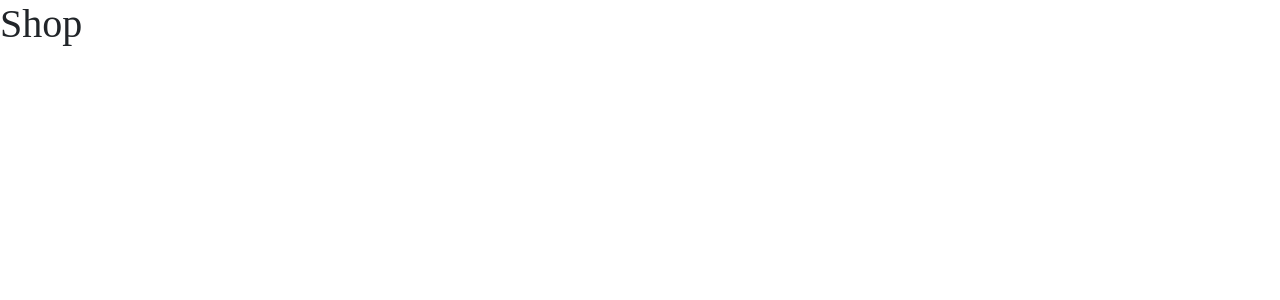
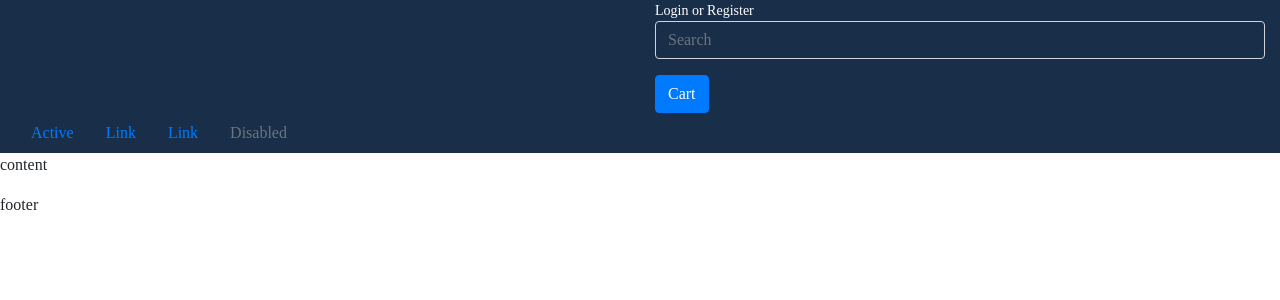
Before and after one commit to vastagricsi/stylus-shop-react-bootstrap-workshop, a React (Create React App) app: page / in a window 1280 px wide. Shown: the top 300 px of the page. Built offline with nearby package versions, Linux system fonts and the light colour scheme; no server answers; a web font is replaced by a local one.

Commit message:
navbar basics and first request

```diff
--- a/src/App.js
+++ b/src/App.js
@@ -1,10 +1,21 @@
+import Navbar from "./components/Navbar";
+import Footer from "./components/Footer";
+import "./components/styles/main.scss"
 
 function App() {
-  return (
-    <div className="App">
-      <h1>Shop</h1>
-    </div>
-  );
+    return (
+        <div className="App">
+                <header>
+                    <Navbar/>
+                </header>
+                <section className="content">
+                    <p>content</p>
+                </section>
+                <footer>
+                    <Footer/>
+                </footer>
+        </div>
+    );
 }
 
 export default App;
--- /dev/null
+++ b/src/components/Footer.js
@@ -0,0 +1,9 @@
+import React from 'react';
+
+function Footer(props) {
+    return (
+        <div>footer</div>
+    );
+}
+
+export default Footer;
--- /dev/null
+++ b/src/components/Navbar.js
@@ -0,0 +1,89 @@
+import React, {useEffect, useState} from 'react';
+import './styles/_navber.scss';
+import {Nav} from "react-bootstrap";
+import axios from "axios";
+
+function Login() {
+    return <small>Login or Register</small>;
+}
+
+function SearchField() {
+    return <form className="form">
+        <div className="form-group">
+            <input type='text' className="form-control" placeholder="Search"/>
+        </div>
+    </form>;
+}
+
+function Cart() {
+    return <button type="button" className="btn btn-primary">Cart</button>;
+}
+
+function Menu() {
+    return (
+    <Nav
+        activeKey="/home"
+        onSelect={(selectedKey) => alert(`selected ${selectedKey}`)}
+    >
+        <Nav.Item>
+            <Nav.Link href="/home">Active</Nav.Link>
+        </Nav.Item>
+        <Nav.Item>
+            <Nav.Link eventKey="link-1">Link</Nav.Link>
+        </Nav.Item>
+        <Nav.Item>
+            <Nav.Link eventKey="link-2">Link</Nav.Link>
+        </Nav.Item>
+        <Nav.Item>
+            <Nav.Link eventKey="disabled" disabled>
+                Disabled
+            </Nav.Link>
+        </Nav.Item>
+    </Nav>
+    );
+}
+
+function Navbar(props) {
+    const [site_info, set_site_info] = useState({});
+
+    const fetch = () => {
+        axios({
+            method: "GET",
+            url: `${process.env.REACT_APP_API_URL}/site_info`
+        })
+            .then(response => set_site_info(response.data))
+            .catch(error => console.error(error));
+    }
+
+    useEffect(() => {
+        fetch();
+    }, []);
+
+    return (
+        <div className="site-header">
+            <div className="container-fluid">
+                <div className="row">
+                    <div className="col-6">
+                        {site_info.name}
+                    </div>
+                    <div className="col-6">
+                        <div className="login-container">
+                            <Login/>
+                        </div>
+                        <div className="search-container">
+                            <SearchField/>
+                        </div>
+                        <div className="cart-button-container">
+                            <Cart/>
+                        </div>
+                    </div>
+                </div>
+                <nav>
+                    <Menu/>
+                </nav>
+            </div>
+        </div>
+    );
+}
+
+export default Navbar;
--- /dev/null
+++ b/src/components/styles/_navber.scss
@@ -0,0 +1,11 @@
+@import 'main';
+
+.site-header {
+ background-color: $main-header-background-color;
+ color: $main-header-color;
+}
+.search-container{
+ input {
+  background-color: $main-header-background-color;
+ }
+}
--- /dev/null
+++ b/src/components/styles/main.scss
@@ -0,0 +1,2 @@
+$main-header-background-color: #182e49;
+$main-header-color: white;
```
Also changed, not shown: 1 other file (tests, documents, lock files or other folders).
